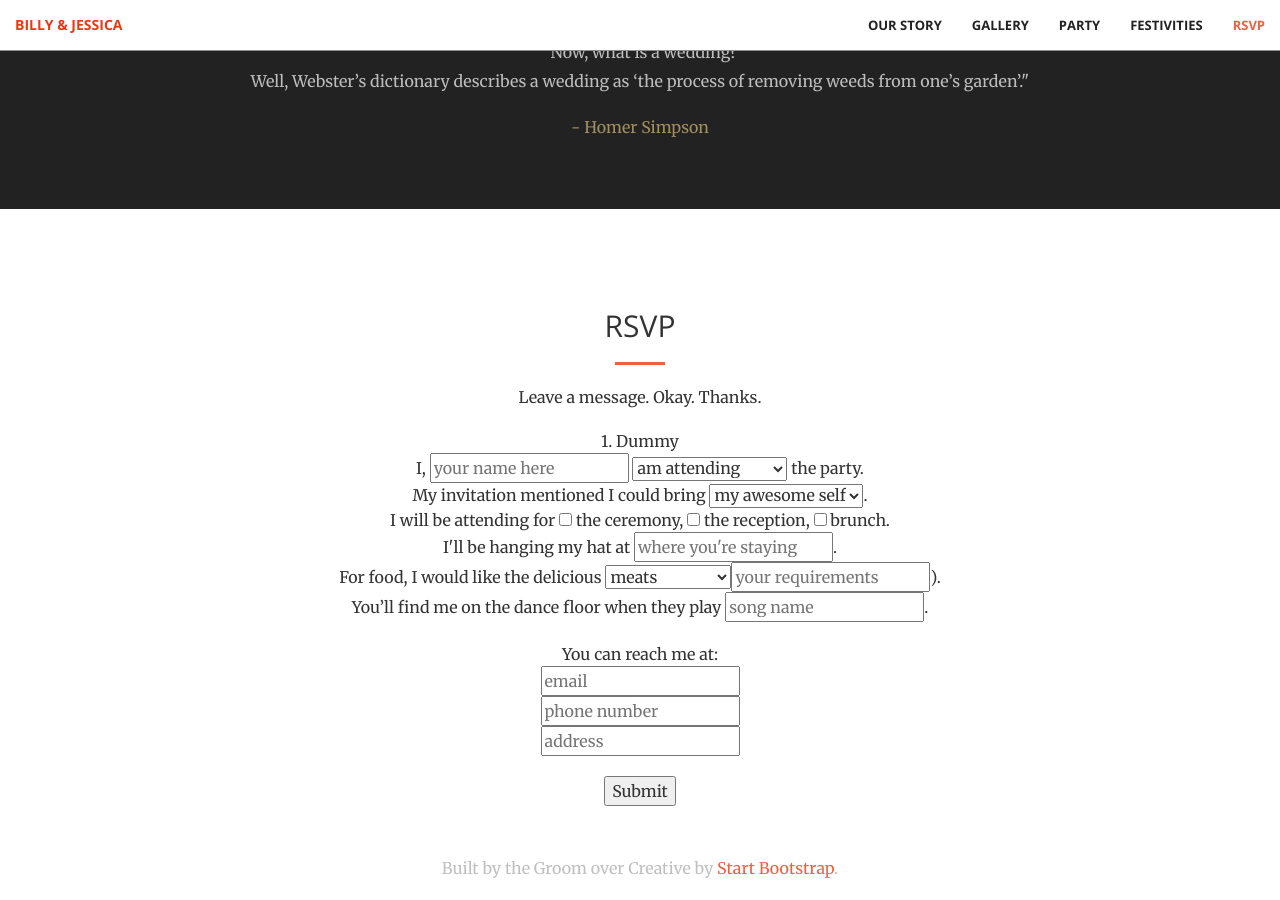
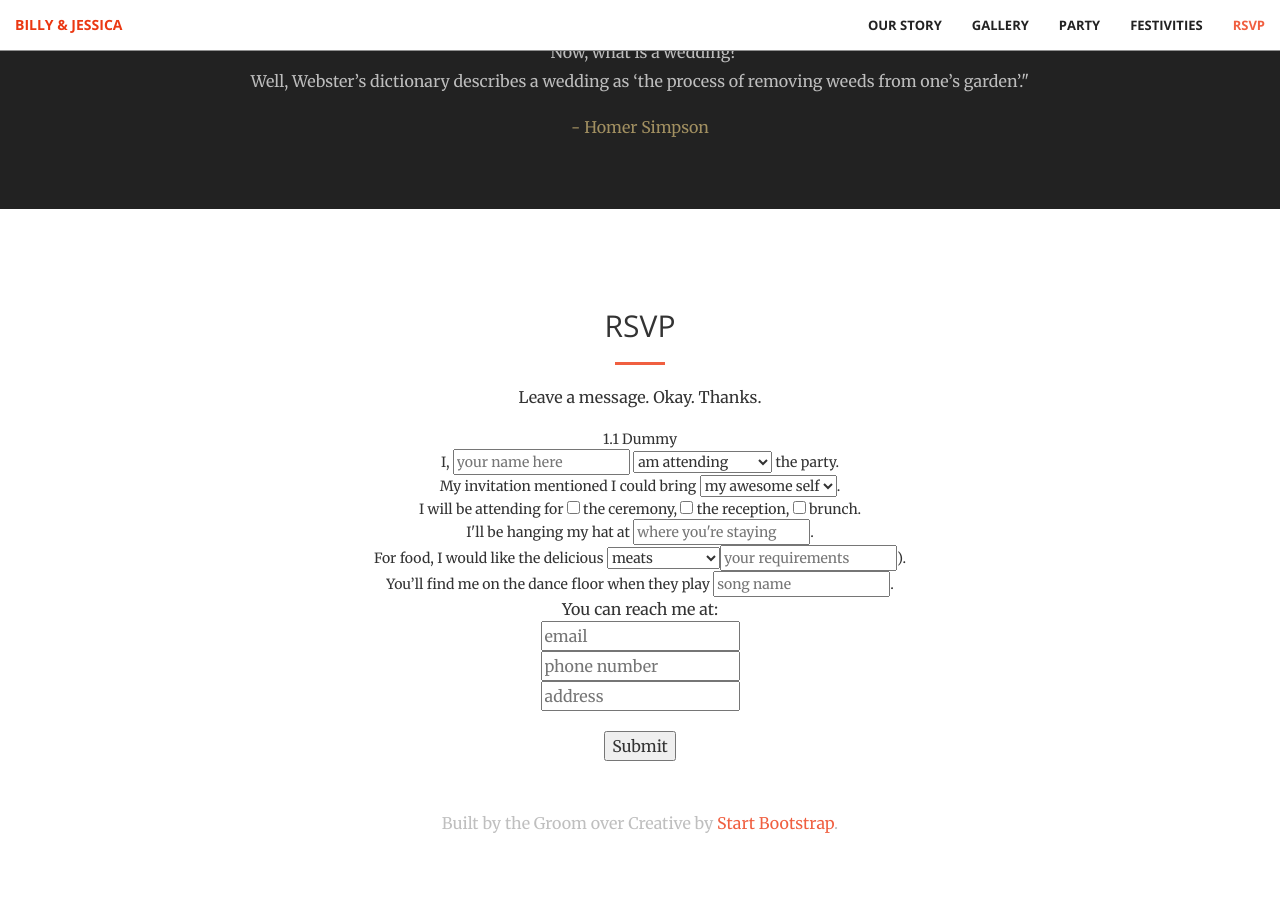
Before and after one commit to notbleh/wed-website, a Jekyll site: the page built from live.html, in a window 1280 px wide and 900 px high, scrolled down 2712 px. Built offline with Jekyll 4.4.1, drawn with Linux system fonts in a browser that asks for light colours; nearby versions of some CDN libraries; after the commit the page ends 3567 px from its top, so only the background shows below that.

Commit message:
Update rsvp1.html

```diff
--- a/_includes/rsvp1.html
+++ b/_includes/rsvp1.html
@@ -8,7 +8,8 @@
                 <div class="text-center">
                     <!-- form action="https://www.formingo.co/submit/27f31d48-c28a-4b27-9309-5ca7df47b37a" method="POST" -->
                     <form action="#" method="POST" name="rsvpform" id="rsvpform">
-                        <p>1. Dummy <br>
+                        <div>
+                            1.1 Dummy <br>
                             I,
                                 <input type="text" name="name" id="name" placeholder="your name here">
                                 <select name="attending">
@@ -17,6 +18,8 @@
                                 </select>
                             the party.
                             <br>
+                        </div>
+                        <div>
                             My invitation mentioned I could bring
                                 <select name="guests">
                                     <option value="0" selected>my awesome self</option>
@@ -24,14 +27,20 @@
                                     <option value="2+">my family</option>
                                 </select>.
                             <br>
+                        </div>
+                        <div>
                             I will be attending for
                                 <input type="checkbox" name="ceremony" value="on"> the ceremony,
                                 <input type="checkbox" name="reception" value="on"> the reception,
                                 <input type="checkbox" name="brunch" value="on"> brunch.
                             <br>
+                        </div>
+                        <div>
                             I'll be hanging my hat at
                                 <input type="text" name="staying_at" id="staying_at" placeholder="where you're staying">.
                             <br>
+                        </div>
+                        <div>
                             For food, I would like the delicious
                                 <select name="food">
                                     <option value="meat" selected>meats</option>
@@ -40,18 +49,24 @@
                                     (<input type="text" name="diet" id="diet" placeholder="your requirements">).
                                 </select>
                             <br>
+                        </div>
+                        <div>
                             You’ll find me on the dance floor when they play
                             <input type="text" name="songs" id="songs" placeholder="song name">.
-                        </p>
+                        </div>
+                        <div>
                             <p> You can reach me at: <br>
                             <input type="text" name="email" id="email" placeholder="email"> <br>
                             <input type="text" name="phone_no" id="phone_no" placeholder="phone number"> <br>
                             <input type="text" name="address" id="address" placeholder="address"> <br>
                             </p>
-
+                        </div>
+                        <div id="errors">
+                       </div>
+                        <div>
                             <input type="hidden" name="__redirect" value="https://notbleh.github.io/live">
-
                             <p> <input type="submit" value="Submit"> </p>
+                        </div>
                     </form>
                 </div>
             </div>
```
Lines whose indentation alone changed are shown as unchanged.
